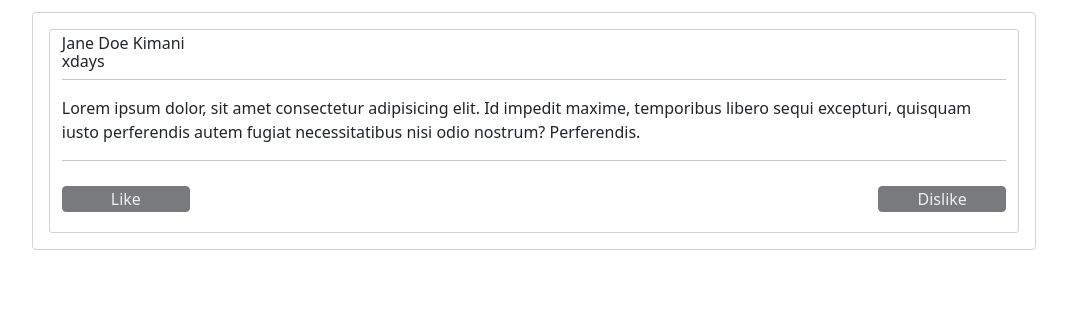
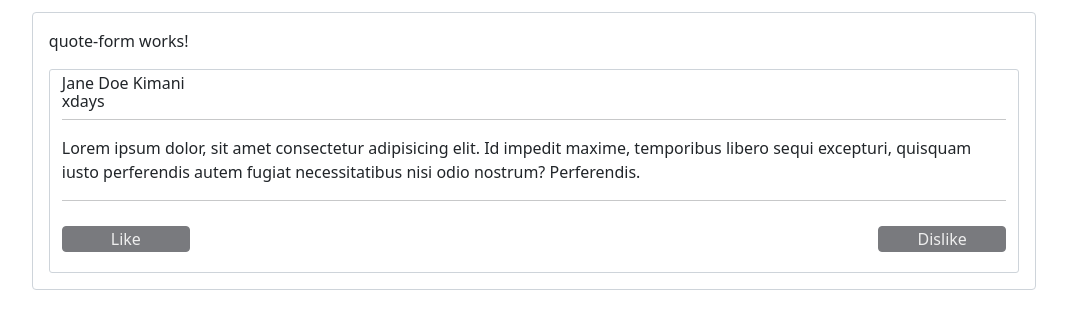
Before and after one commit to kiman121/quotes, an Angular app: page / in a window 1280 px wide. Shown: the top 328 px of the page, without its empty margins (106-1173 px from the left). Built offline with nearby package versions, Linux system fonts and the light colour scheme.

Commit message:
add the quote-form component

```diff
--- a/src/app/app.module.ts
+++ b/src/app/app.module.ts
@@ -4,11 +4,13 @@
 import { AppRoutingModule } from './app-routing.module';
 import { AppComponent } from './app.component';
 import { QuoteComponent } from './quote/quote.component';
+import { QuoteFormComponent } from './quote-form/quote-form.component';
 
 @NgModule({
   declarations: [
     AppComponent,
-    QuoteComponent
+    QuoteComponent,
+    QuoteFormComponent
   ],
   imports: [
     BrowserModule,
--- /dev/null
+++ b/src/app/quote-form/quote-form.component.html
@@ -0,0 +1 @@
+<p>quote-form works!</p>
--- /dev/null
+++ b/src/app/quote-form/quote-form.component.ts
@@ -0,0 +1,15 @@
+import { Component, OnInit } from '@angular/core';
+
+@Component({
+  selector: 'app-quote-form',
+  templateUrl: './quote-form.component.html',
+  styleUrls: ['./quote-form.component.css']
+})
+export class QuoteFormComponent implements OnInit {
+
+  constructor() { }
+
+  ngOnInit(): void {
+  }
+
+}
--- a/src/app/quote/quote.component.html
+++ b/src/app/quote/quote.component.html
@@ -1,7 +1,7 @@
 <div class="container">
     <div class="main-wrapper">
       <div class="add-quote-section">
-
+        <app-quote-form></app-quote-form>
       </div>
       <div class="quote-detail-section">
         <div class="header">
```
Also changed, not shown: src/app/quote-form/quote-form.component.css (added), 1 other file (tests, documents, lock files or other folders).
